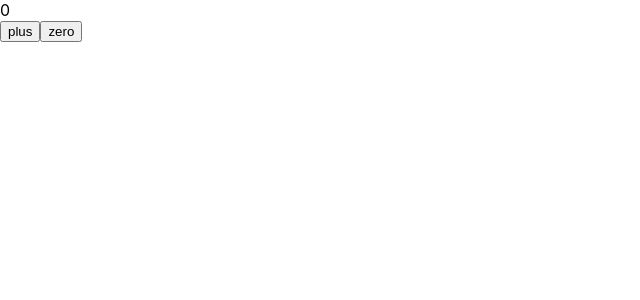
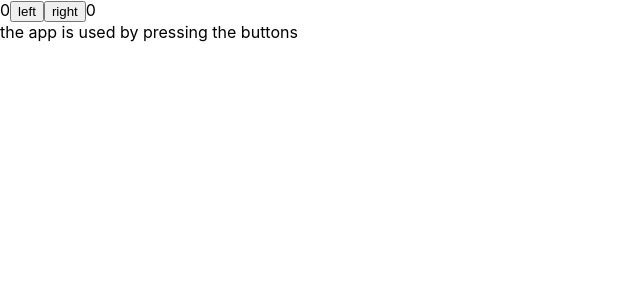
Before and after one commit to marekzelinka/part1, a React (Create React App) app: page / in a window 1280 px wide. Shown: the top 300 px of the page, without its empty margins (0-640 px from the left). Built offline with nearby package versions, Linux system fonts and the light colour scheme.

Commit message:
complex state

```diff
--- a/src/App.js
+++ b/src/App.js
@@ -1,22 +1,38 @@
 import { useState } from 'react'
 
-const Display = ({ counter }) => <div>{counter}</div>
+const History = ({ allClicks }) =>
+  allClicks.length === 0 ? (
+    <div>the app is used by pressing the buttons</div>
+  ) : (
+    <div>button press history: {allClicks.join(' ')}</div>
+  )
 
 const Button = ({ text, ...restProps }) => (
   <button {...restProps}>{text}</button>
 )
 
 const App = () => {
-  const [counter, setCounter] = useState(0)
+  const [left, setLeft] = useState(0)
+  const [right, setRight] = useState(0)
+  const [allClicks, setAllClicks] = useState([])
 
-  const increment = () => setCounter((counter) => counter + 1)
+  const handleLeftClick = () => {
+    setLeft((left) => left + 1)
+    setAllClicks((allClicks) => allClicks.concat('L'))
+  }
 
-  const setToZero = () => setCounter(0)
+  const handleRightClick = () => {
+    setRight((right) => right + 1)
+    setAllClicks((allClicks) => allClicks.concat('R'))
+  }
+
   return (
     <div>
-      <Display counter={counter} />
-      <Button onClick={increment} text="plus" />
-      <Button onClick={setToZero} text="zero" />
+      {left}
+      <Button onClick={handleLeftClick} text="left" />
+      <Button onClick={handleRightClick} text="right" />
+      {right}
+      <History allClicks={allClicks} />
     </div>
   )
 }
```
